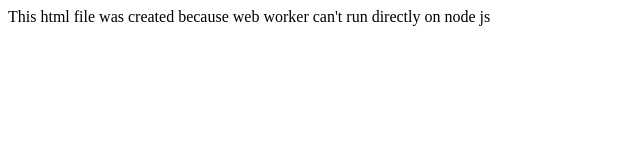
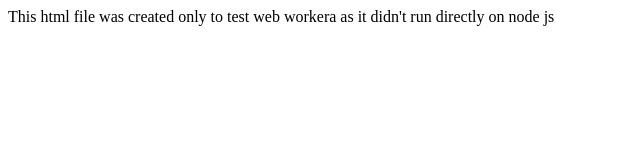
Before and after one commit to sarthaknp977/JavaScript, a plain HTML site: page async_js/index.html in a window 1280 px wide. Shown: the whole page, without its empty margins (0-640 px from the left). Drawn offline with Linux system fonts and the light colour scheme.

Commit message:
Async JS completed

```diff
--- a/async_js/index.html
+++ b/async_js/index.html
@@ -8,7 +8,7 @@
 </head>
 
 <body>
-    This html file was created because web worker can't run directly on node js
+    This html file was created only to test web workera as it didn't run directly on node js
     <script src="All_about_asynchronous_javascripit.js"></script>
 </body>
 
```
Also changed, not shown: Basic_js_things/arrays.js (renamed from Js_things/arrays.js), Basic_js_things/comparision.js (renamed from Js_things/comparision.js), Basic_js_things/functions.js (renamed from Js_things/functions.js), Basic_js_things/heap_stack.txt (renamed from Js_things/heap_stack.txt), Basic_js_things/not_defined_undefined_null.js (renamed from Js_things/not_defined_undefined_null.js), Basic_js_things/strings.js (renamed from Js_things/strings.js), Basic_js_things/variables.js (renamed from Js_things/variables.js), Js_DOM_Manipulation/basic.js (added).
